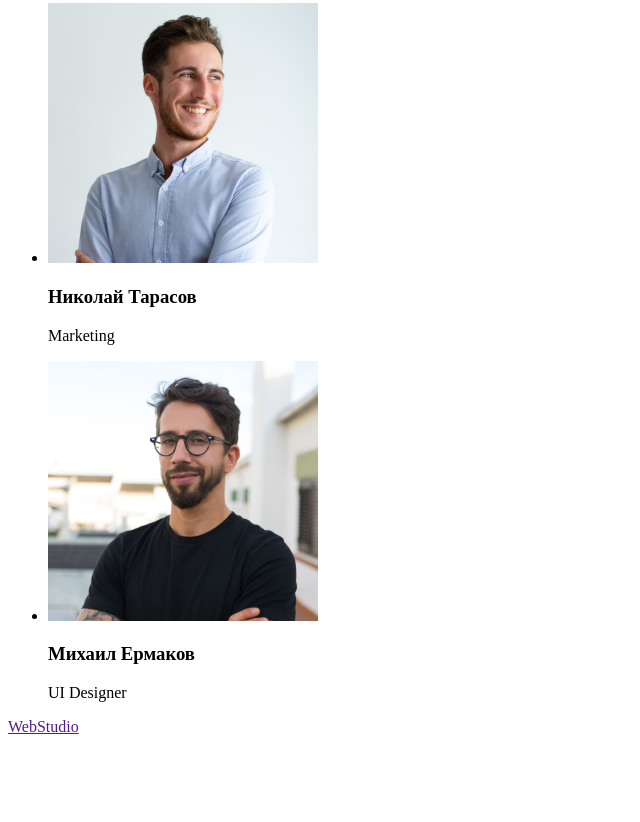
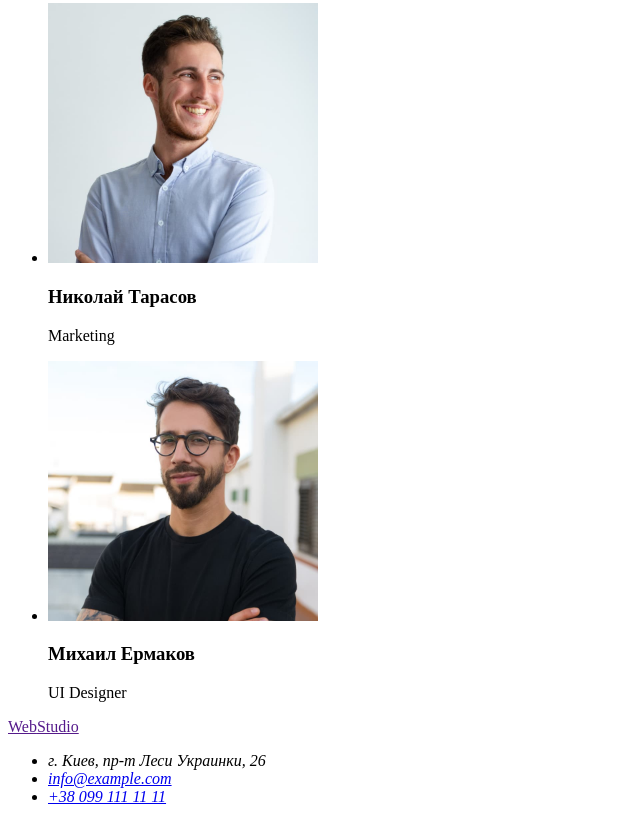
Before and after one commit to dev-kucha/goit-markup-hw-01, a plain HTML site: page index.html in a window 1280 px wide. Shown: the part 1445-2267 px from the top of the page, without its empty margins (0-640 px from the left). Before the commit the page ends 2189 px from the top, so only its background shows below. Drawn offline with Linux system fonts and the light colour scheme.

Commit message:
add footer

```diff
--- a/index.html
+++ b/index.html
@@ -95,7 +95,13 @@
     </main>
     <footer>
       <a href=""><span>Web</span>Studio</a>
-      <address></address>
+      <address>
+        <ul>
+          <li>г. Киев, пр-т Леси Украинки, 26</li>
+          <li><a href="mailto:info@devstudio.com">info@example.com</a></li>
+          <li><a href="tel:+380991111111">+38 099 111 11 11</a></li>
+        </ul>
+      </address>
     </footer>
   </body>
 </html>
```
